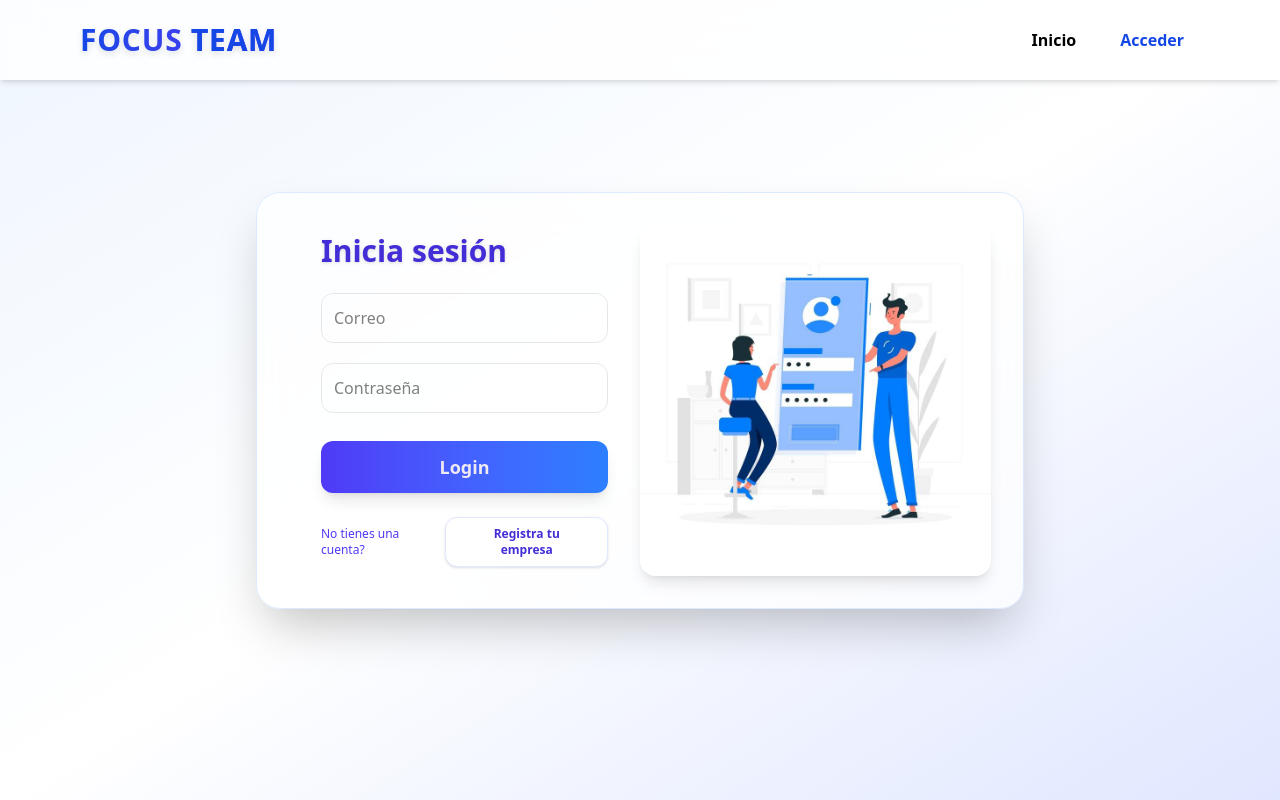
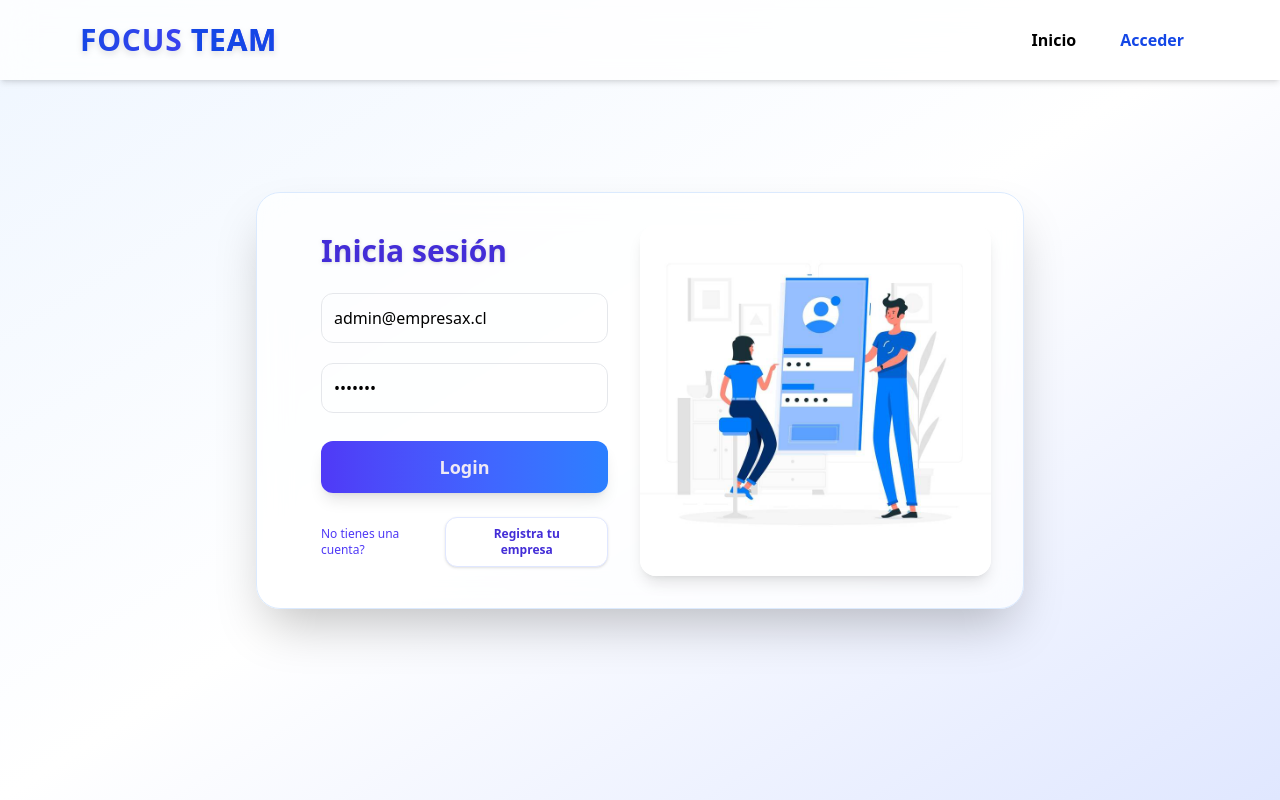
Before and after one commit to sintaxis9/FocusTeam, a React (Vite) app in the folder frontend/: page /login in a window 1280 px wide. Built offline with nearby package versions, Linux system fonts and the light colour scheme.

Commit message:
login predefinido

```diff
--- a/frontend/src/pages/login.tsx
+++ b/frontend/src/pages/login.tsx
@@ -21,6 +21,8 @@
 
 const Login: React.FC = () => {
   const { login, isLoggedIn } = useAuth();
+  const [email, setEmail] = useState("admin@empresax.cl");      // prellenado
+  const [password, setPassword] = useState("hola123");          // prellenado
   const [error, setError] = useState<string | null>(null);
   const [success, setSuccess] = useState<string | null>(null);
   const [loading, setLoading] = useState(false);
@@ -41,10 +43,6 @@
     setError(null);
     setSuccess(null);
     setLoading(true);
-
-    const form = e.currentTarget;
-    const email = (form.elements.namedItem('email') as HTMLInputElement).value;
-    const password = (form.elements.namedItem('password') as HTMLInputElement).value;
 
     try {
       await login(email, password);
@@ -100,6 +98,8 @@
                   placeholder="Correo"
                   autoComplete="email"
                   required
+                  value={email}
+                  onChange={e => setEmail(e.target.value)}
                 />
                 <motion.input
                   whileFocus={{ borderColor: "#6366f1", scale: 1.02 }}
@@ -109,6 +109,8 @@
                   placeholder="Contraseña"
                   autoComplete="current-password"
                   required
+                  value={password}
+                  onChange={e => setPassword(e.target.value)}
                 />
                 <motion.button
                   type="submit"
```
